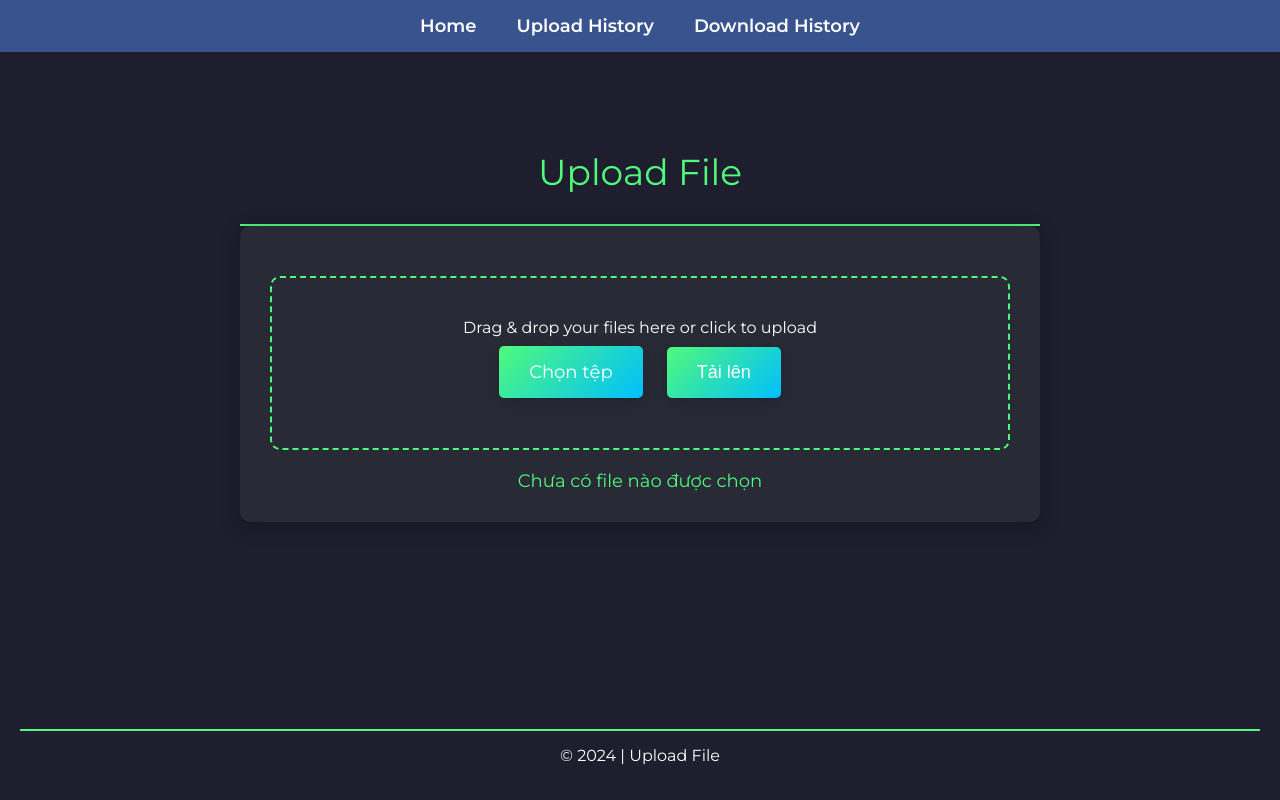
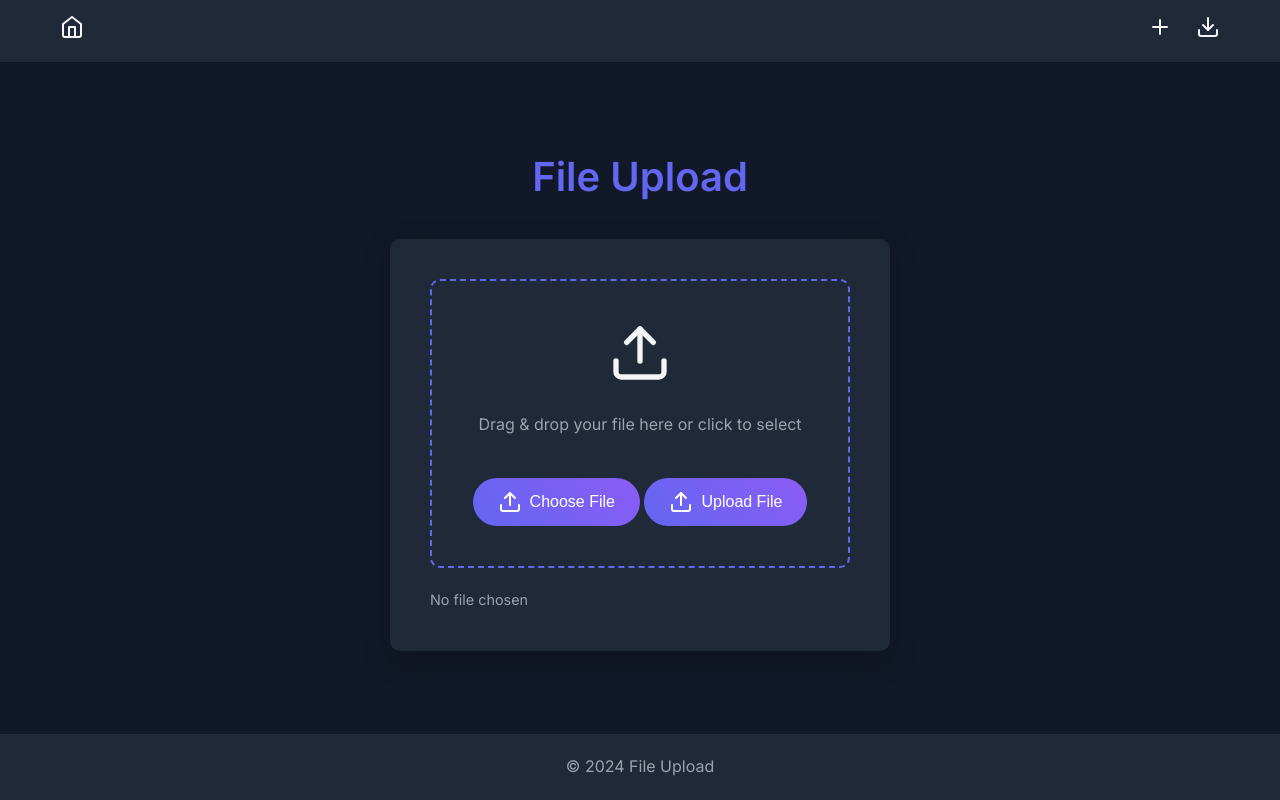
Before and after one commit to tanbaycu/tanbaycu-website, a Flask app: page /upload_file in a window 1280 px wide. Run offline with Flask 3, Linux system fonts and the light colour scheme; parts of the project's set-up code (start-up, migrations or seed data) failed here and were passed over.

Commit message:
hello world

```diff
--- a/templates/chat.html
+++ b/templates/chat.html
@@ -5,10 +5,18 @@
     <meta charset="UTF-8" />
     <meta name="viewport" content="width=device-width, initial-scale=1.0" />
     <title>File Upload - Tanbaycu</title>
-  <link href="https://fonts.googleapis.com/css2?family=Montserrat:wght@400;600&display=swap" rel="stylesheet" />
+    <link href="https://fonts.googleapis.com/css2?family=Inter:wght@300;400;600&display=swap" rel="stylesheet" />
     <link rel="icon" type="image/x-icon" href="{{ url_for('static', filename='favicon.ico') }}" />
-  <script src="https://code.jquery.com/jquery-3.6.0.min.js"></script>
     <style>
+        :root {
+            --primary-color: #6366f1;
+            --secondary-color: #8b5cf6;
+            --background-color: #111827;
+            --surface-color: #1f2937;
+            --text-color: #f3f4f6;
+            --text-muted: #9ca3af;
+        }
+
         * {
             margin: 0;
             padding: 0;
@@ -16,212 +24,216 @@
         }
 
         body {
-      font-family: "Montserrat", sans-serif;
-      background-color: #1e1e2f;
-      /* Nền tối */
-      color: #ffffff;
+            font-family: 'Inter', sans-serif;
+            background-color: var(--background-color);
+            color: var(--text-color);
+            line-height: 1.6;
             display: flex;
             flex-direction: column;
-      align-items: center;
             min-height: 100vh;
-      padding: 20px;
-      transition: background-color 0.5s;
         }
 
-    /* Navbar */
         .navbar {
-      background-color: rgba(59, 89, 152, 0.9);
-      display: flex;
-      justify-content: center;
+            background-color: var(--surface-color);
             padding: 15px 0;
-      position: fixed;
-      width: 100%;
+            position: sticky;
             top: 0;
             z-index: 1000;
         }
 
+        .navbar-container {
+            max-width: 1200px;
+            margin: 0 auto;
+            display: flex;
+            justify-content: space-between;
+            align-items: center;
+            padding: 0 20px;
+        }
+
         .navbar a {
-      color: #ffffff;
+            color: var(--text-color);
             text-decoration: none;
-      font-size: 18px;
-      font-weight: 600;
-      margin: 0 20px;
-      transition: color 0.3s, transform 0.3s;
+            font-weight: 500;
+            transition: color 0.3s ease;
         }
 
         .navbar a:hover {
-      color: #50fa7b;
-      transform: scale(1.1);
+            color: var(--primary-color);
         }
 
-    /* Header */
-    .header {
-      font-size: 36px;
-      color: #50fa7b;
-      padding: 30px;
-      text-align: center;
-      width: 100%;
-      max-width: 800px;
-      margin-top: 80px;
-      border-bottom: 2px solid #50fa7b;
-    }
-
-    /* Main container */
         .main-container {
+            flex: 1;
             display: flex;
             flex-direction: column;
             align-items: center;
-      margin-top: 20px;
-      width: 100%;
-      max-width: 800px;
+            justify-content: center;
+            padding: 40px 20px;
         }
 
-    /* Upload section */
+        .header {
+            font-size: 2.5rem;
+            font-weight: 600;
+            color: var(--primary-color);
+            margin-bottom: 30px;
+            text-align: center;
+        }
+
         .upload-section {
+            background-color: var(--surface-color);
+            border-radius: 10px;
+            box-shadow: 0 10px 30px rgba(0, 0, 0, 0.2);
+            padding: 40px;
             width: 100%;
-      background-color: #282a36;
-      /* Màu nền cho phần tải lên */
-      border-radius: 10px;
-      box-shadow: 0 4px 20px rgba(0, 0, 0, 0.3);
-      padding: 30px;
-      position: relative;
-      text-align: center;
-      overflow: hidden;
+            max-width: 500px;
+            transition: transform 0.3s ease, box-shadow 0.3s ease;
+        }
+
+        .upload-section:hover {
+            transform: translateY(-5px);
+            box-shadow: 0 15px 40px rgba(0, 0, 0, 0.3);
         }
 
         .upload-area {
-      border: 2px dashed #50fa7b;
-      /* Đường viền cho khu vực tải lên */
+            border: 2px dashed var(--primary-color);
             border-radius: 10px;
             padding: 40px;
-      margin: 20px 0;
-      transition: background-color 0.3s;
+            text-align: center;
             cursor: pointer;
+            transition: background-color 0.3s ease;
         }
 
         .upload-area:hover {
-      background-color: #44475a;
-      /* Màu nền khi hover */
+            background-color: rgba(99, 102, 241, 0.1);
         }
 
-    .upload-area input[type="file"] {
-      display: none;
+        .upload-icon {
+            width: 64px;
+            height: 64px;
+            margin-bottom: 20px;
+        }
+
+        .upload-text {
+            color: var(--text-muted);
+            margin-bottom: 20px;
         }
 
         .upload-button {
-      background: linear-gradient(135deg,
-          #50fa7b,
-          #00bfff);
-      /* Gradient cho nút */
-      color: #ffffff;
+            background: linear-gradient(45deg, var(--primary-color), var(--secondary-color));
+            color: #fff;
             border: none;
-      padding: 15px 30px;
-      font-size: 18px;
-      border-radius: 5px;
+            padding: 12px 25px;
+            font-size: 1rem;
+            font-weight: 500;
+            border-radius: 25px;
             cursor: pointer;
-      transition: background 0.3s, transform 0.3s, box-shadow 0.3s;
-      margin: 10px;
-      box-shadow: 0 4px 15px rgba(0, 0, 0, 0.2);
-      /* Bóng mềm */
+            transition: transform 0.3s ease, box-shadow 0.3s ease;
+            margin-top: 20px;
+            display: inline-flex;
+            align-items: center;
+            justify-content: center;
+        }
+
+        .upload-button svg {
+            margin-right: 8px;
         }
 
         .upload-button:hover {
-      background: linear-gradient(135deg,
-          #00bfff,
-          #50fa7b);
-      /* Chuyển đổi màu khi hover */
-      transform: translateY(-2px) scale(1.05);
-      /* Hiệu ứng nhấc lên */
-      box-shadow: 0 6px 20px rgba(0, 191, 255, 0.4);
-      /* Hiệu ứng bóng */
+            transform: translateY(-2px);
+            box-shadow: 0 5px 15px rgba(99, 102, 241, 0.4);
         }
 
-    /* Tên file hiển thị */
         .file-name {
             margin-top: 20px;
-      font-size: 18px;
-      color: #50fa7b;
+            font-size: 0.9rem;
+            color: var(--text-muted);
         }
 
-    /* Footer */
         footer {
             text-align: center;
-      margin-top: auto;
-      padding: 15px;
-      color: #ffffff;
-      width: 100%;
-      background-color: #1e1e2f;
-      border-top: 2px solid #50fa7b;
+            padding: 20px;
+            background-color: var(--surface-color);
+            color: var(--text-muted);
         }
 
-    /* Responsive styles */
         @media (max-width: 768px) {
-      .navbar a {
-        font-size: 14px;
+            .header {
+                font-size: 2rem;
             }
 
-      .header {
-        font-size: 28px;
+            .upload-section {
+                padding: 30px;
             }
 
             .upload-area {
-        padding: 20px;
-      }
-
-      .upload-button {
-        font-size: 16px;
-        padding: 12px 25px;
-        /* Giảm kích thước nút */
-      }
-    }
-
-    @media (max-width: 480px) {
-      .navbar {
-        padding: 5px;
-      }
-
-      .header {
-        font-size: 24px;
-      }
-
-      .upload-area {
-        padding: 10px;
-      }
-
-      .upload-button {
-        font-size: 14px;
-        padding: 10px 20px;
-        /* Giảm kích thước nút */
+                padding: 30px;
             }
         }
     </style>
 </head>
 
 <body>
-  <div class="navbar">
-    <a href="{{ url_for('homepage') }}">Home</a>
-    <a href="/upload-history">Upload History</a>
-    <a href="/download-history">Download History</a>
+    <nav class="navbar">
+        <div class="navbar-container">
+            <a href="{{ url_for('homepage') }}">
+                <svg xmlns="http://www.w3.org/2000/svg" width="24" height="24" viewBox="0 0 24 24" fill="none" stroke="currentColor" stroke-width="2" stroke-linecap="round" stroke-linejoin="round">
+                    <path d="M3 9l9-7 9 7v11a2 2 0 0 1-2 2H5a2 2 0 0 1-2-2z"></path>
+                    <polyline points="9 22 9 12 15 12 15 22"></polyline>
+                </svg>
+            </a>
+            <div>
+                <a href="/upload-history">
+                    <svg xmlns="http://www.w3.org/2000/svg" width="24" height="24" viewBox="0 0 24 24" fill="none" stroke="currentColor" stroke-width="2" stroke-linecap="round" stroke-linejoin="round">
+                        <path d="M12 5v14"></path>
+                        <path d="M5 12h14"></path>
+                    </svg>
+                </a>
+                <a href="/download-history" style="margin-left: 20px;">
+                    <svg xmlns="http://www.w3.org/2000/svg" width="24" height="24" viewBox="0 0 24 24" fill="none" stroke="currentColor" stroke-width="2" stroke-linecap="round" stroke-linejoin="round">
+                        <path d="M21 15v4a2 2 0 0 1-2 2H5a2 2 0 0 1-2-2v-4"></path>
+                        <polyline points="7 10 12 15 17 10"></polyline>
+                        <line x1="12" y1="15" x2="12" y2="3"></line>
+                    </svg>
+                </a>
             </div>
+        </div>
+    </nav>
 
     <div class="main-container">
-    <div class="header">Upload File</div>
+        <h1 class="header">File Upload</h1>
         <div class="upload-section">
             <div class="upload-area" id="file-drop-area">
-        <p>Drag & drop your files here or click to upload</p>
+                <svg class="upload-icon" xmlns="http://www.w3.org/2000/svg" width="24" height="24" viewBox="0 0 24 24" fill="none" stroke="currentColor" stroke-width="2" stroke-linecap="round" stroke-linejoin="round">
+                    <path d="M21 15v4a2 2 0 0 1-2 2H5a2 2 0 0 1-2-2v-4"></path>
+                    <polyline points="17 8 12 3 7 8"></polyline>
+                    <line x1="12" y1="3" x2="12" y2="15"></line>
+                </svg>
+                <p class="upload-text">Drag & drop your file here or click to select</p>
                 <form method="POST" enctype="multipart/form-data" id="upload-form">
-          <input type="file" name="file" id="file-input" accept=".jpg,.jpeg,.png,.gif,.pdf" required />
-          <label for="file-input" class="upload-button">Chọn tệp</label>
-          <button type="submit" class="upload-button">Tải lên</button>
+                    <input type="file" name="file" id="file-input" accept=".jpg,.jpeg,.png,.gif,.pdf" required hidden />
+                    <button type="button" class="upload-button" onclick="document.getElementById('file-input').click()">
+                        <svg xmlns="http://www.w3.org/2000/svg" width="24" height="24" viewBox="0 0 24 24" fill="none" stroke="currentColor" stroke-width="2" stroke-linecap="round" stroke-linejoin="round">
+                            <path d="M21 15v4a2 2 0 0 1-2 2H5a2 2 0 0 1-2-2v-4"></path>
+                            <polyline points="17 8 12 3 7 8"></polyline>
+                            <line x1="12" y1="3" x2="12" y2="15"></line>
+                        </svg>
+                        Choose File
+                    </button>
+                    <button type="submit" class="upload-button">
+                        <svg xmlns="http://www.w3.org/2000/svg" width="24" height="24" viewBox="0 0 24 24" fill="none" stroke="currentColor" stroke-width="2" stroke-linecap="round" stroke-linejoin="round">
+                            <path d="M21 15v4a2 2 0 0 1-2 2H5a2 2 0 0 1-2-2v-4"></path>
+                            <polyline points="17 8 12 3 7 8"></polyline>
+                            <line x1="12" y1="3" x2="12" y2="15"></line>
+                        </svg>
+                        Upload File
+                    </button>
                 </form>
             </div>
-      <!-- Hiển thị tên file được chọn -->
-      <div class="file-name" id="file-name">Chưa có file nào được chọn</div>
+            <div class="file-name" id="file-name">No file chosen</div>
         </div>
     </div>
 
     <footer>
-    <div>© 2024 | Upload File</div>
+        <div>© 2024 File Upload </div>
     </footer>
 
     <script>
@@ -229,34 +241,39 @@
         const fileInput = document.getElementById("file-input");
         const fileNameDisplay = document.getElementById("file-name");
 
-    // Hiển thị tên file khi chọn
         fileInput.addEventListener("change", () => {
-      const fileName = fileInput.files[0]
-        ? fileInput.files[0].name
-        : "No file chosen";
+            const fileName = fileInput.files[0] ? fileInput.files[0].name : "No file chosen";
             fileNameDisplay.textContent = fileName;
+            animateFileName();
         });
 
-    // Highlight the drop area when dragging files over it
         dropArea.addEventListener("dragover", (event) => {
             event.preventDefault();
-      dropArea.classList.add("dragover");
+            dropArea.style.backgroundColor = "rgba(99, 102, 241, 0.1)";
         });
 
-    // Remove highlight when leaving drop area
         dropArea.addEventListener("dragleave", () => {
-      dropArea.classList.remove("dragover");
+            dropArea.style.backgroundColor = "transparent";
         });
 
-    // Handle file drop
         dropArea.addEventListener("drop", (event) => {
             event.preventDefault();
+            dropArea.style.backgroundColor = "transparent";
             const files = event.dataTransfer.files;
             if (files.length) {
                 fileInput.files = files;
-        fileNameDisplay.textContent = files[0].name; // Hiển thị tên file
+                fileNameDisplay.textContent = files[0].name;
+                animateFileName();
             }
         });
+
+        function animateFileName() {
+            fileNameDisplay.style.opacity = "0";
+            setTimeout(() => {
+                fileNameDisplay.style.transition = "opacity 0.5s ease";
+                fileNameDisplay.style.opacity = "1";
+            }, 50);
+        }
     </script>
 </body>
 
--- a/templates/projects.html
+++ b/templates/projects.html
@@ -177,7 +177,7 @@
     <nav class="navbar">
         <div class="navbar-content">
             <div>
-                <a href="{{ url_for('homepage', refresh=time()) }}">Home</a>
+                <a href="{{ url_for('homepage') }}">Home</a>
                 <a href="https://github.com/tanbaycu" target="_blank" rel="noopener noreferrer">View on GitHub</a>
             </div>
         </div>
```
Lines whose indentation alone changed are shown as unchanged.
